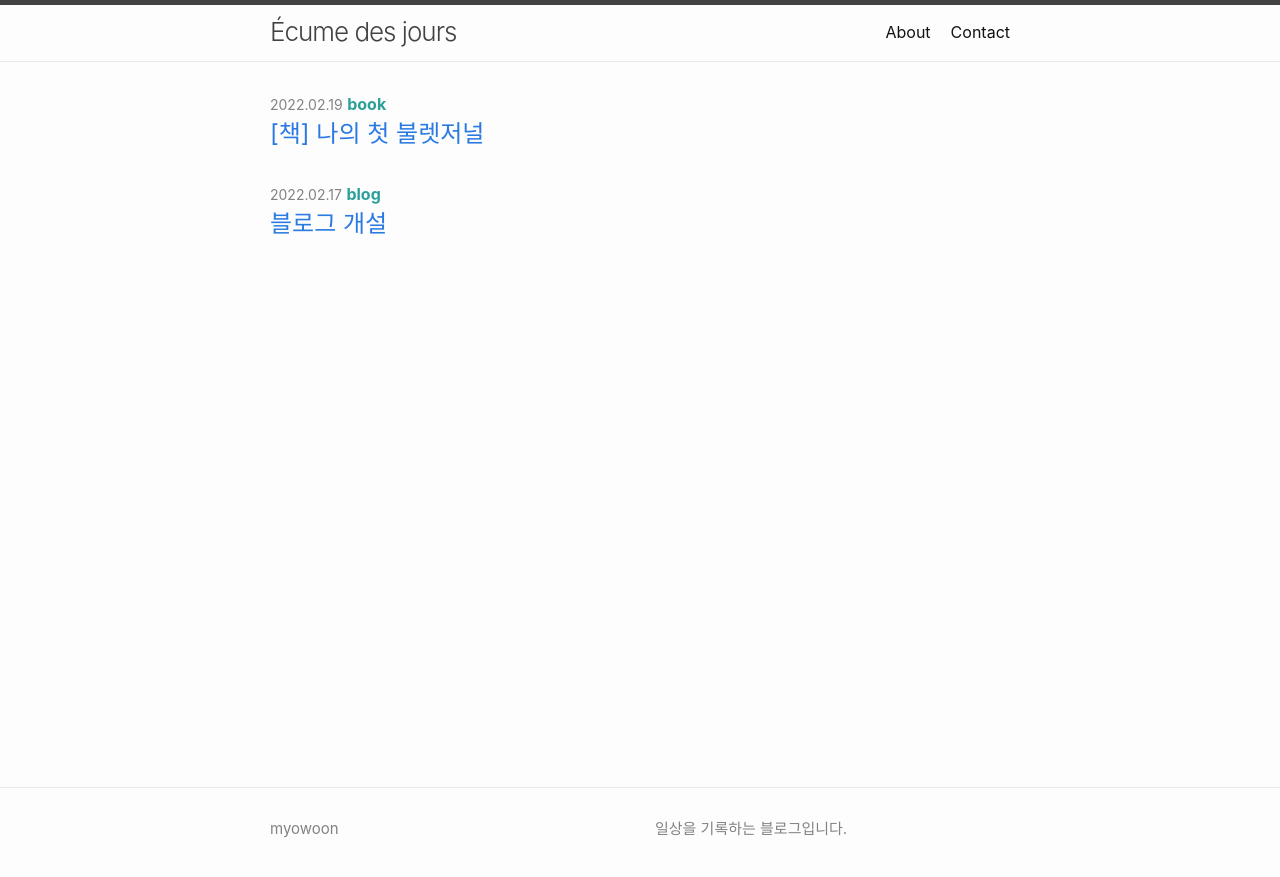
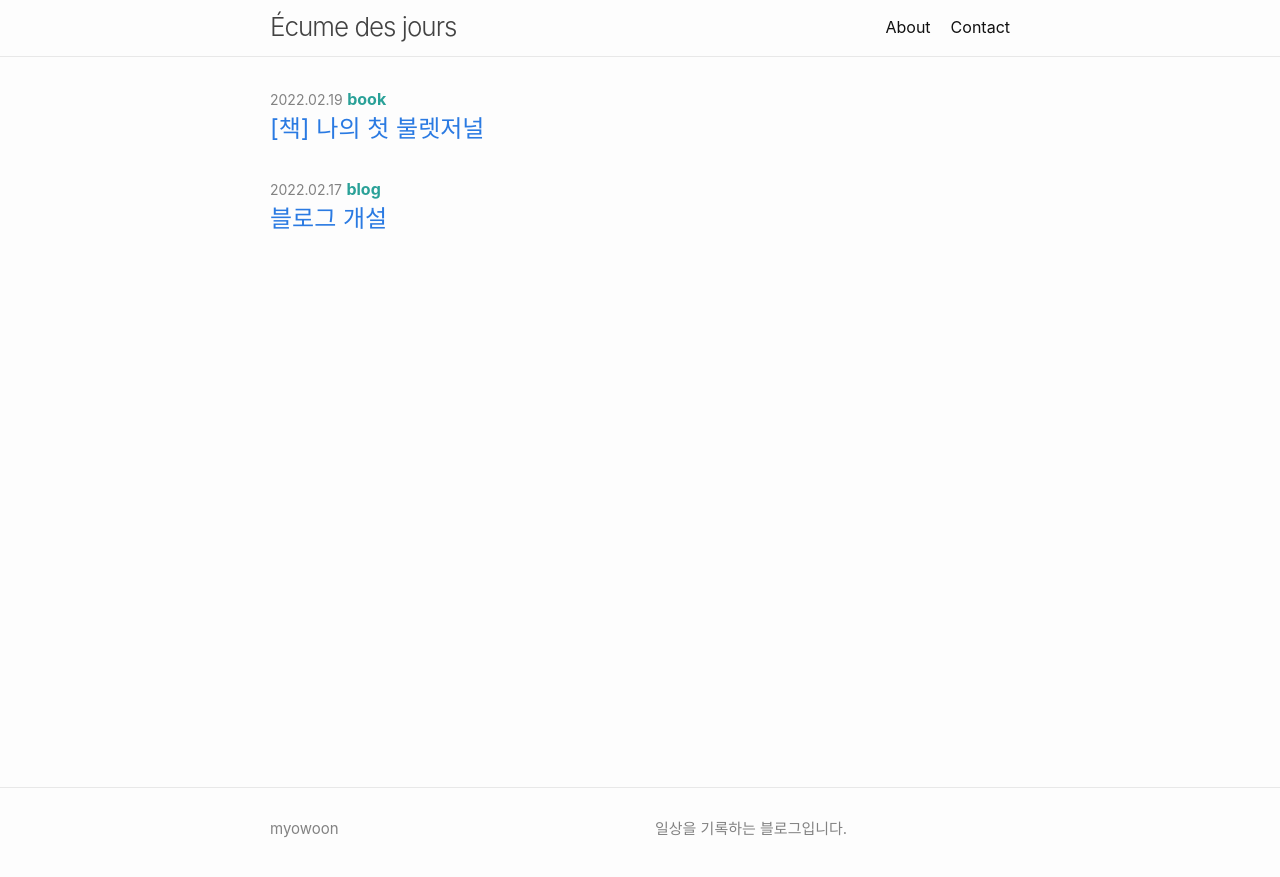
Before and after one commit to myowoon/myowoon.github.io, a Jekyll site: the page built from index.md, in a window 1280 px wide. Shown: the top 877 px of the page. Built offline with Jekyll 4.4.1, drawn with Linux system fonts in a browser that asks for light colours.

Commit message:
헤더 상단 스타일 수정

```diff
--- a/_sass/minima/custom-styles.scss
+++ b/_sass/minima/custom-styles.scss
@@ -36,3 +36,8 @@
     cursor: pointer;
   }
 }
+
+// 상단 검은 줄
+.site-header {
+  border-top: 0;
+}
```
